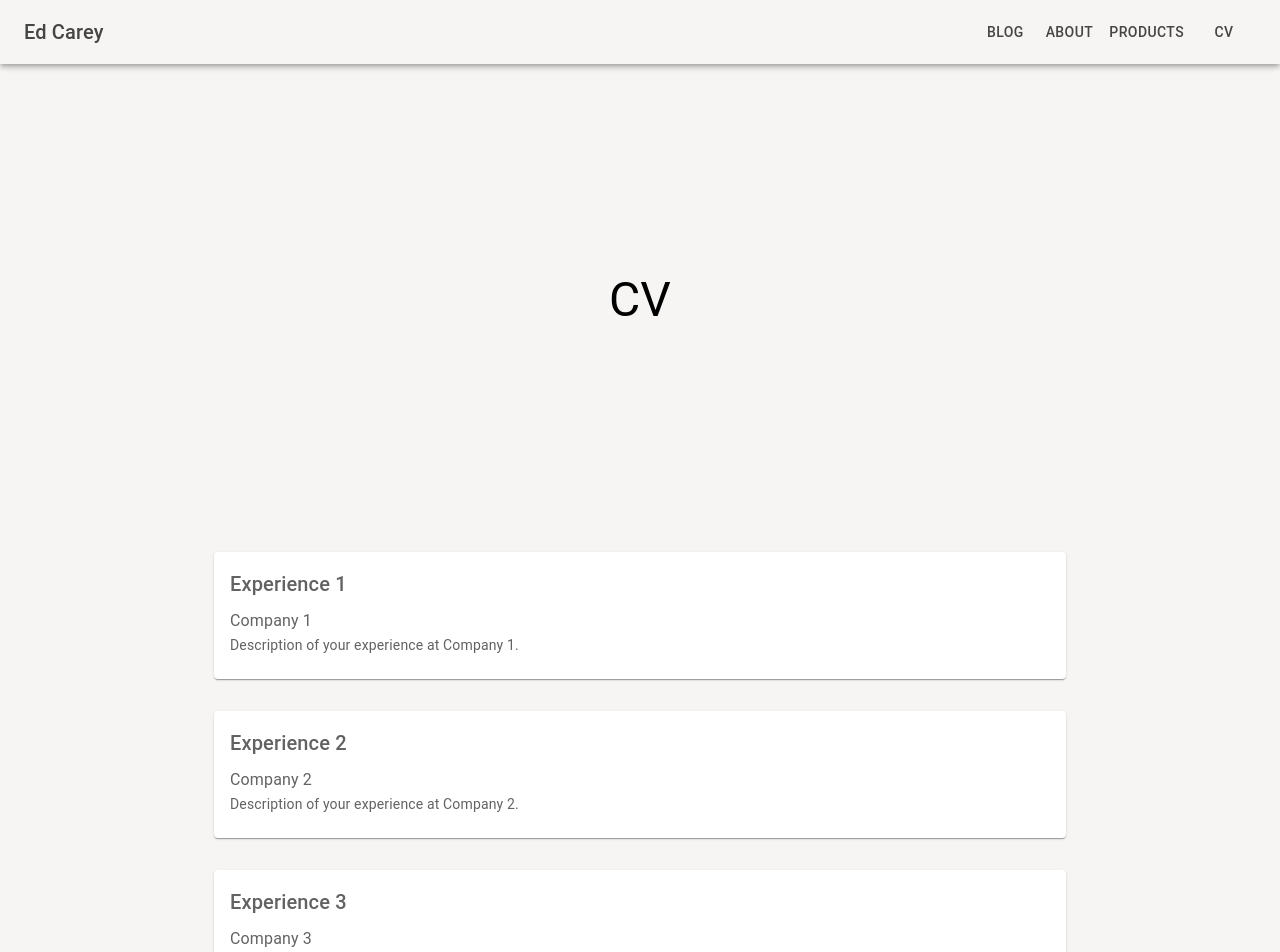
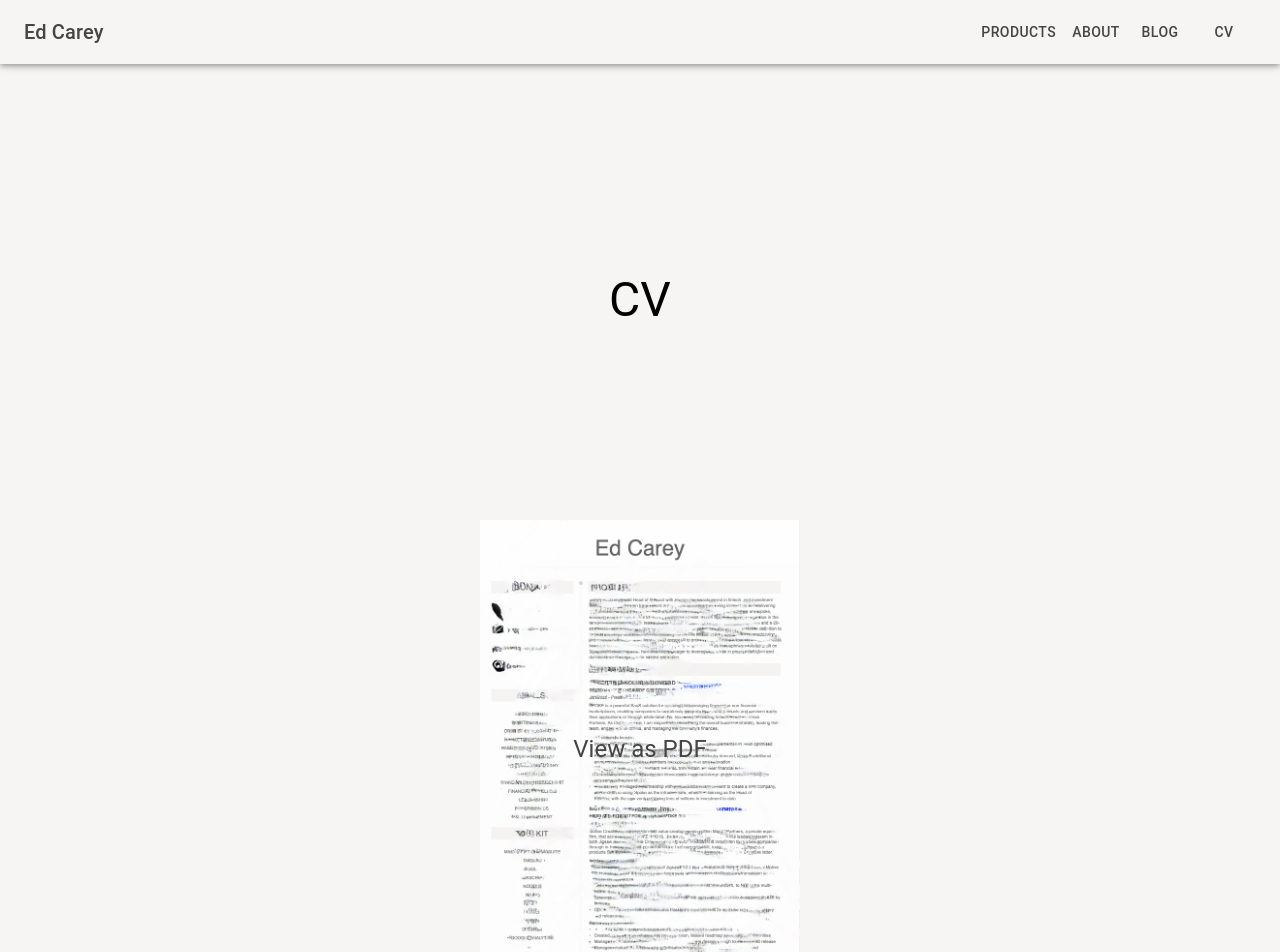
Before and after one commit to edCarey/myWebsite, a React (Create React App) app: page /cv in a window 1280 px wide. Shown: the top 952 px of the page. Built offline with nearby package versions, Linux system fonts and the light colour scheme.

Commit message:
CV and Blog page updates

```diff
--- a/src/App.js
+++ b/src/App.js
@@ -25,9 +25,9 @@ function App() {
           }}
         >
           <Routes>
-            <Route path="/" element={<BlogPage />} />
+            <Route path="/" element={<ProductsPage />} />
+            <Route path="/blog" element={<BlogPage />} />
             <Route path="/about" element={<AboutPage />} />
-            <Route path="/products" element={<ProductsPage />} />
             <Route path="/cv" element={<CVPage />} />
           </Routes>
           <Footer />
--- a/src/components/AboutPage.js
+++ b/src/components/AboutPage.js
@@ -14,7 +14,7 @@ const AboutPage = () => {
         Product Business Creator
       </Typography>
       <Typography color="headline" variant="h5" align="center" gutterBottom sx={{ mt: 8, maxWidth: '400px', margin: '0 auto'}}>
-        Customer-Centric, Data-Driven, Problem Solver and Product Creator
+        Customer-Centric, Data-Driven, Problem Solver
       </Typography>
       <Grid container spacing={2} alignItems="flex-start" sx={{ mt: 12}}>
 
@@ -90,9 +90,11 @@ const AboutPage = () => {
                   </IconButton>
                 </Grid>
               </Grid>
-              <Typography color="primary" variant="body1" align="center" paragraph sx={{mt:4}}>
+              <Box mt={4}>
+                <Typography color="primary" variant="body1" align="center" sx={{maxWidth: '600px', margin: '0 auto'}}>
                 Please don't hesitate to reach out if you would like to chat about work, share your feedback and input, or just connect. I am always open to new conversations and will do my best to respond to you in a timely manner. Cheers!
-              </Typography>
+                </Typography>
+              </Box>
             </Grid>
           </Grid>
         </Box>
--- a/src/components/BlogPage.js
+++ b/src/components/BlogPage.js
@@ -1,29 +1,24 @@
 import React from 'react';
-import { Typography, Grid, Card, CardContent, Container } from '@mui/material';
+import { Container, Typography, Button, Box } from '@mui/material';
 
 const BlogPage = () => {
   return (
     <Container maxWidth="md">
-      <Typography variant="h3" align='center' gutterBottom sx={{mt:24}}>
+      <Typography variant="h3" align="center" gutterBottom sx={{ mt: 24 }}>
         Blog
       </Typography>
-      <Grid container spacing={4} sx={{mt: 24}} >
-        <Grid item xs={12} md={12}>
-            <Card>
-                <CardContent>
-                <Typography variant="h6" gutterBottom>
-                    Blog Post Title
-                </Typography>
-                <Typography variant="subtitle1">
-                    Posted on April 30, 2023
-                </Typography>
-                <Typography variant="body2">
-                    A brief summary or introduction to your blog post...
-                </Typography>
-                </CardContent>
-            </Card>
-        </Grid>
-      </Grid>
+      <Box sx={{ display: 'flex', justifyContent: 'center', mt: 8 }}>
+        <Button
+          variant="contained"
+          color="primary"
+          variant="outlined"
+          href="https://medium.com/@yourusername"
+          target="_blank"
+          rel="noopener noreferrer"
+        >
+          Visit My Medium Blog
+        </Button>
+      </Box>
     </Container>
   );
 };
--- a/src/components/CVPage.js
+++ b/src/components/CVPage.js
@@ -1,59 +1,39 @@
 import React from 'react';
-import { Typography, Grid, Card, CardContent, Container } from '@mui/material';
+import { Typography, Box, Link, Container } from '@mui/material';
+import { styled } from '@mui/system';
+
+const ImageContainer = styled(Box)({
+  position: 'relative',
+  display: 'flex',
+  alignItems: 'center',
+  justifyContent: 'center',
+  textAlign: 'center',
+  cursor: 'pointer',
+});
+
+const OverlayText = styled(Typography)({
+  position: 'absolute',
+  zIndex: 1,
+  color: '#464545',
+});
 
 const CVPage = () => {
   return (
     <Container maxWidth="md">
-      <Typography variant="h3" align='center' gutterBottom sx={{mt:24}}>
+      <Typography variant="h3" align="center" gutterBottom sx={{ mt: 24 }}>
         CV
       </Typography>
-      <Grid container spacing={4} sx={{mt:24}}>
-        <Grid item xs={12} md={12}>
-            <Card>
-                <CardContent>
-                <Typography variant="h6" gutterBottom>
-                    Experience 1
-                </Typography>
-                <Typography variant="subtitle1">
-                    Company 1
-                </Typography>
-                <Typography variant="body2">
-                    Description of your experience at Company 1.
-                </Typography>
-                </CardContent>
-            </Card>
-        </Grid>
-        <Grid item xs={12} md={12}>
-            <Card>
-                <CardContent>
-                <Typography variant="h6" gutterBottom>
-                    Experience 2
-                </Typography>
-                <Typography variant="subtitle1">
-                    Company 2
-                </Typography>
-                <Typography variant="body2">
-                    Description of your experience at Company 2.
-                </Typography>
-                </CardContent>
-            </Card>
-        </Grid>
-        <Grid item xs={12} md={12}>
-            <Card>
-                <CardContent>
-                <Typography variant="h6" gutterBottom>
-                    Experience 3
-                </Typography>
-                <Typography variant="subtitle1">
-                    Company 3
-                </Typography>
-                <Typography variant="body2">
-                    Description of your experience at Company 3.
-                </Typography>
-                </CardContent>
-            </Card>
-        </Grid>
-      </Grid>
+      <ImageContainer sx={{ mt: 24 }}>
+        <OverlayText variant="h5">View as PDF</OverlayText>
+        <Link
+          href="https://drive.google.com/file/d/1cieMlhPm1KcVBr3lLm0fVu5gwp1_MxxN/view?usp=share_link" download
+          target="_blank"
+          rel="noopener noreferrer"
+          underline="none"
+        >
+          <img src="/images/CV.jpeg" alt="CV Preview" style={{ width: '40%', maxWidth: '800px' }} />
+        </Link>
+      </ImageContainer>
     </Container>
   );
 };
--- a/src/components/Header.js
+++ b/src/components/Header.js
@@ -19,13 +19,13 @@ const Header = () => {
         </RouterLink>
         <div style={{ flexGrow: 1 }}></div>
         <Button color="primary" component={Link} to="/">
-          Blog
+          Products
         </Button>
         <Button color="primary" component={Link} to="/about">
           About
         </Button>
-        <Button color="primary" component={Link} to="/products">
-          Products
+        <Button color="primary" component={Link} to="/blog">
+          Blog
         </Button>
         <Button color="primary" component={Link} to="/cv">
           CV
--- a/src/components/ProductsPage.js
+++ b/src/components/ProductsPage.js
@@ -109,7 +109,16 @@ const ProductsPage = () => {
             gutterBottom
             sx={{ mt: 24}}
         >
-            Ed is a product business creator, technology enthusiast, and hobby coder based in the UK
+            Ed is a product creator, technology enthusiast, and hobby coder based in the UK
+        </Typography>
+        <Typography
+            color="primary"
+            variant="h5"
+            align="center"
+            gutterBottom
+            sx={{ mt: 24}}
+        >
+            Product businesses created
         </Typography>
         <Box
             sx={{
@@ -118,7 +127,7 @@ const ProductsPage = () => {
                 flexWrap: 'wrap',
                 minWidth: 300,
                 width: '100%',
-                mt: 24
+                mt: 4
             }}
         >
             {products.map((product) => (
```
Also changed, not shown: public/images/CV.jpeg (added).
